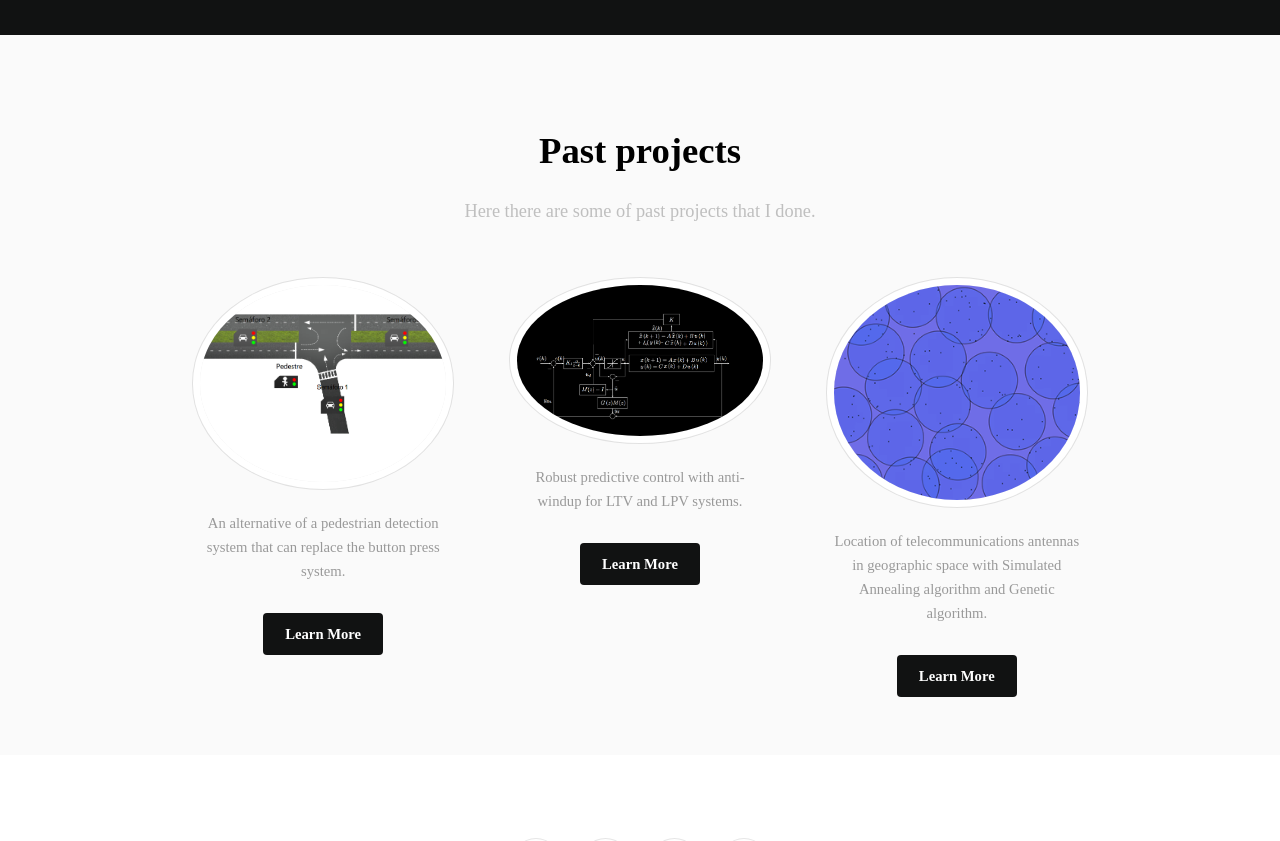
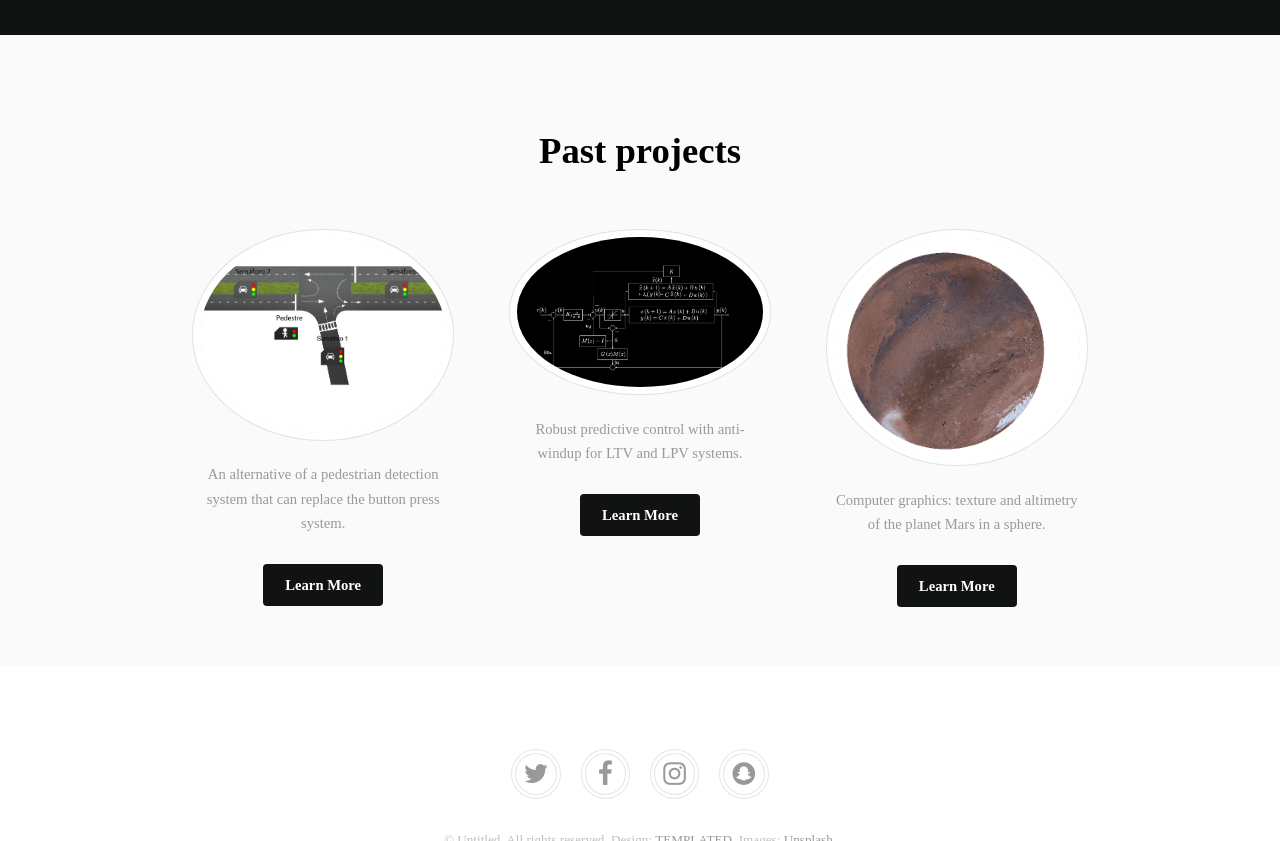
Before and after one commit to roscibely/roscibely.github.io, a Jekyll site: the page built from index.md, in a window 1280 px wide and 900 px high, scrolled down 1620 px, cut to the strip 59-900 px from the top of the window. Built offline with Jekyll 4.4.1, drawn with Linux system fonts in a browser that asks for light colours; some web fonts are replaced; our own code applies the rules of GitHub Pages for plain Markdown files.

Commit message:
Update default.html

```diff
--- a/_layouts/default.html
+++ b/_layouts/default.html
@@ -81,7 +81,6 @@
 						<div class="inner">
 							<header class="align-center">
 								<h2>Past projects</h2>
-								<p>Here there are some of past projects that I done. </p>
 							</header>
 							<div class="flex flex-3">
 								<div class="col align-center">
@@ -96,14 +95,14 @@
 										<img src="images/proj2.png" alt="" />
 									</div>
 									<p>Robust predictive control with anti-windup for LTV and LPV systems. </p>
-									<a href="" class="button">Learn More</a>
+									<a href="https://github.com/roscibely/MPC-control-with-LMIs" class="button">Learn More</a>
 								</div>
 								<div class="col align-center">
 									<div class="image round fit">
-										<img src="images/proj3.png" alt="" />
+										<img src="images/proj4.png" alt="" />
 									</div>
-									<p>Location of telecommunications antennas in geographic space with Simulated Annealing algorithm and Genetic algorithm. </p>
-									<a href="" class="button">Learn More</a>
+									<p>Computer graphics: texture and altimetry of the planet Mars in a sphere. </p>
+									<a href="https://github.com/roscibely/Computer-graphics" class="button">Learn More</a>
 								</div>
 							</div>
 						</div>
```
